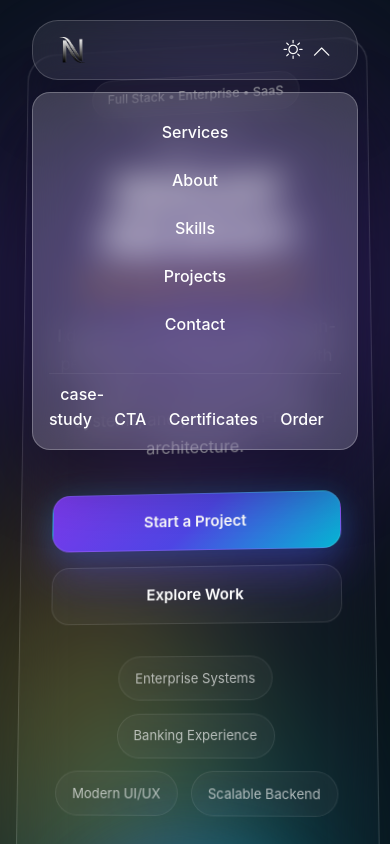
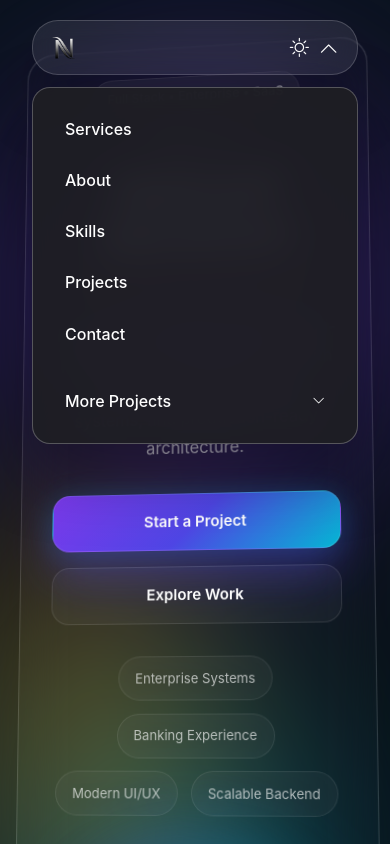
Before and after one commit to NatnaelAbreham/portfolio, a React (Vite) app: page / in a window 390 px wide. Both pictures are taken after a click on the button 321 px from the left and 49 px from the top of the page. Shown: the top 844 px of the page. Built offline with nearby package versions, Linux system fonts and the light colour scheme.

Commit message:
fixing dropdown navbar for smaller size

```diff
--- a/src/components/Navbar.jsx
+++ b/src/components/Navbar.jsx
@@ -7,6 +7,7 @@ const Navbar = ({ toggleTheme, theme }) => {
   const [menuOpen, setMenuOpen] = useState(false);
   const [activeSection, setActiveSection] = useState("home");
   const [dropdownOpen, setDropdownOpen] = useState(false);
+  const [mobileDropdownOpen, setMobileDropdownOpen] = useState(false); // New state for mobile dropdown
   const lastScroll = useRef(0);
 
   // Define dropdown items
@@ -15,7 +16,7 @@ const Navbar = ({ toggleTheme, theme }) => {
 
   const navItems = [...mainNavItems, ...dropdownItems];
 
-  // Close dropdown on scroll
+  // Close dropdowns on scroll
   useEffect(() => {
     const onScroll = () => {
       const current = window.scrollY;
@@ -23,6 +24,7 @@ const Navbar = ({ toggleTheme, theme }) => {
         setHidden(true);
         setMenuOpen(false);
         setDropdownOpen(false);
+        setMobileDropdownOpen(false); // Close mobile dropdown on scroll
       } else {
         setHidden(false);
       }
@@ -45,7 +47,7 @@ const Navbar = ({ toggleTheme, theme }) => {
     return () => window.removeEventListener("scroll", onScroll);
   }, [navItems]);
 
-  // Close dropdown when clicking outside
+  // Close desktop dropdown when clicking outside
   useEffect(() => {
     const handleClickOutside = (event) => {
       if (!event.target.closest('.dropdown')) {
@@ -56,14 +58,32 @@ const Navbar = ({ toggleTheme, theme }) => {
     return () => document.removeEventListener('click', handleClickOutside);
   }, []);
 
+  // Close mobile menu when clicking outside (optional)
+  useEffect(() => {
+    const handleOutsideClick = (event) => {
+      if (menuOpen && !event.target.closest('.floating-navbar')) {
+        setMenuOpen(false);
+        setMobileDropdownOpen(false);
+      }
+    };
+    document.addEventListener('click', handleOutsideClick);
+    return () => document.removeEventListener('click', handleOutsideClick);
+  }, [menuOpen]);
+
+  // Handle mobile dropdown toggle
+  const toggleMobileDropdown = (e) => {
+    e.stopPropagation();
+    setMobileDropdownOpen(!mobileDropdownOpen);
+  };
+
   return (
     <nav className={`floating-navbar ${hidden ? "hide" : ""}`}>
       <div className="nav-glass">
-        <a href="#home" className="brand">
+        <a href="#home" className="brand" onClick={() => setMenuOpen(false)}>
           <img src={logo} alt="logo" />
         </a>
 
-        {/* Desktop */}
+        {/* Desktop Navigation */}
         <ul className="nav-links desktop">
           {mainNavItems
             .filter(item => item !== "Home")
@@ -78,7 +98,7 @@ const Navbar = ({ toggleTheme, theme }) => {
               </li>
             ))}
 
-          {/* Dropdown */}
+          {/* Desktop Dropdown */}
           <li className="dropdown">
             <button
               className={`dropdown-btn ${dropdownOpen ? "active-dropdown" : ""}`}
@@ -86,6 +106,8 @@ const Navbar = ({ toggleTheme, theme }) => {
                 e.stopPropagation();
                 setDropdownOpen(!dropdownOpen);
               }}
+              aria-expanded={dropdownOpen}
+              aria-haspopup="true"
             >
               More <i className={`bi bi-chevron-down ${dropdownOpen ? "rotate" : ""}`} />
             </button>
@@ -111,17 +133,21 @@ const Navbar = ({ toggleTheme, theme }) => {
             <i className={`bi ${theme === "light" ? "bi-moon" : "bi-sun"}`} />
           </button>
 
-          {/* Arrow toggle (mobile) */}
+          {/* Mobile menu toggle button */}
           <button
             className={`menu-arrow ${menuOpen ? "open" : ""}`}
-            onClick={() => setMenuOpen(!menuOpen)}
+            onClick={() => {
+              setMenuOpen(!menuOpen);
+              setMobileDropdownOpen(false); // Reset mobile dropdown when closing menu
+            }}
+            aria-label="Toggle menu"
           >
             <i className="bi bi-chevron-down" />
           </button>
         </div>
       </div>
 
-      {/* Mobile dropdown */}
+      {/* Mobile Menu */}
       <div className={`mobile-menu ${menuOpen ? "show" : ""}`}>
         {mainNavItems
           .filter(item => item !== "Home")
@@ -130,25 +156,40 @@ const Navbar = ({ toggleTheme, theme }) => {
               key={item}
               href={`#${item.toLowerCase()}`}
               className={activeSection === item.toLowerCase() ? "active" : ""}
-              onClick={() => setMenuOpen(false)}
+              onClick={() => {
+                setMenuOpen(false);
+                setMobileDropdownOpen(false);
+              }}
             >
               {item}
             </a>
           ))}
 
-        {/* Mobile: Show dropdown items as separate */}
+        {/* Mobile Dropdown Section */}
         <div className="mobile-dropdown-separator">
-          <hr />
+          <button
+            className="mobile-dropdown-btn"
+            onClick={toggleMobileDropdown}
+            aria-expanded={mobileDropdownOpen}
+          >
+            More Projects
+            <i className={`bi bi-chevron-down ${mobileDropdownOpen ? "rotate" : ""}`} />
+          </button>
+          <div className={`mobile-dropdown-items ${mobileDropdownOpen ? "show" : ""}`}>
             {dropdownItems.map(item => (
               <a
                 key={item}
                 href={`#${item.toLowerCase()}`}
                 className={activeSection === item.toLowerCase() ? "active" : ""}
-              onClick={() => setMenuOpen(false)}
+                onClick={() => {
+                  setMenuOpen(false);
+                  setMobileDropdownOpen(false);
+                }}
               >
                 {item}
               </a>
             ))}
+          </div>
         </div>
       </div>
     </nav>
--- a/src/styles/navbar.css
+++ b/src/styles/navbar.css
@@ -178,8 +178,10 @@
 }
 
 
+/* Add these styles and update the responsive section */
+
 /* =========================
-   MOBILE MENU
+   MOBILE MENU - IMPROVED
 ========================= */
 .mobile-menu {
   display: none;
@@ -187,24 +189,82 @@
   margin-top: 12px;
   padding: 1rem;
   border-radius: 18px;
-  background: rgba(255,255,255,0.18);
+  background: rgba(30, 30, 35, 0.95);
   backdrop-filter: blur(18px);
-  border: 1px solid rgba(255,255,255,0.25);
-  box-shadow: 0 25px 70px rgba(0,0,0,0.4);
+  border: 1px solid rgba(255, 255, 255, 0.25);
+  box-shadow: 0 25px 70px rgba(0, 0, 0, 0.4);
   animation: slideDown 0.35s ease;
+  max-height: 80vh;
+  overflow-y: auto;
+}
+
+[data-theme="light"] .mobile-menu {
+  background: rgba(255, 255, 255, 0.95);
+  border-color: rgba(0, 0, 0, 0.1);
 }
 
 .mobile-menu a {
-  padding: 0.7rem;
-  text-align: center;
+  padding: 0.8rem 1rem;
+  text-align: left;
   text-decoration: none;
   font-weight: 500;
   color: var(--text-primary);
+  border-radius: 8px;
+  transition: background 0.2s ease;
 }
 
-.nav-links a.active::after,
-.mobile-menu a.active::after {
+.mobile-menu a:hover {
+  background: rgba(255, 255, 255, 0.1);
+}
+
+[data-theme="light"] .mobile-menu a:hover {
+  background: rgba(0, 0, 0, 0.05);
+}
+
+/* Mobile dropdown button */
+.mobile-dropdown-btn {
+  background: none;
+  border: none;
+  color: var(--text-primary);
+  font-weight: 500;
+  cursor: pointer;
+  display: flex;
+  align-items: center;
+  justify-content: space-between;
   width: 100%;
+  padding: 0.8rem 1rem;
+  font-size: 1rem;
+  border-radius: 8px;
+  transition: background 0.2s ease;
+}
+
+.mobile-dropdown-btn:hover {
+  background: rgba(255, 255, 255, 0.1);
+}
+
+.mobile-dropdown-btn i {
+  transition: transform 0.3s ease;
+  font-size: 0.8rem;
+}
+
+.mobile-dropdown-btn i.rotate {
+  transform: rotate(180deg);
+}
+
+.mobile-dropdown-items {
+  display: none;
+  flex-direction: column;
+  margin-left: 1rem;
+  border-left: 2px solid var(--primary-color);
+}
+
+.mobile-dropdown-items.show {
+  display: flex;
+}
+
+.mobile-dropdown-items a {
+  padding: 0.6rem 1rem;
+  font-size: 0.95rem;
 }
 
 .mobile-dropdown-separator {
@@ -215,16 +275,6 @@
 .mobile-dropdown-separator hr {
   margin: 0.5rem 0;
   border-color: rgba(255, 255, 255, 0.2);
-}
-
-/* Light theme support */
-[data-theme="light"] .dropdown-menu {
-  background: rgba(255, 255, 255, 0.95);
-  border-color: rgba(0, 0, 0, 0.1);
-}
-
-[data-theme="light"] .dropdown-menu a:hover {
-  background: rgba(0, 0, 0, 0.05);
 }
 
 /* =========================
@@ -242,6 +292,15 @@
   .mobile-menu.show {
     display: flex;
   }
+
+  /* Adjust navbar padding on mobile */
+  .nav-glass {
+    padding: 0.7rem 1.2rem;
+  }
+
+  .brand img {
+    height: 22px;
+  }
 }
 
 @keyframes slideDown {
```
Lines whose indentation alone changed are shown as unchanged.
